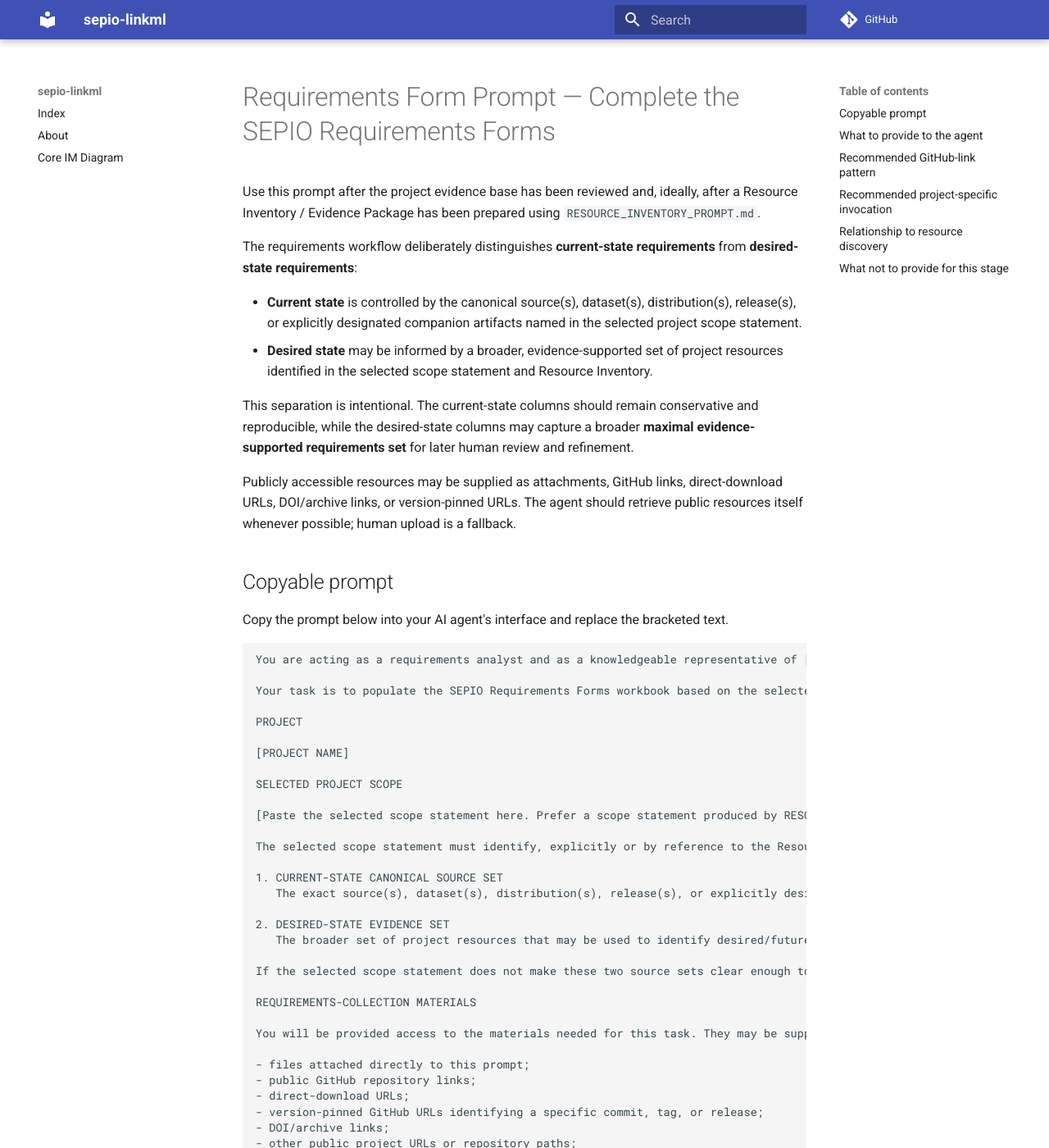
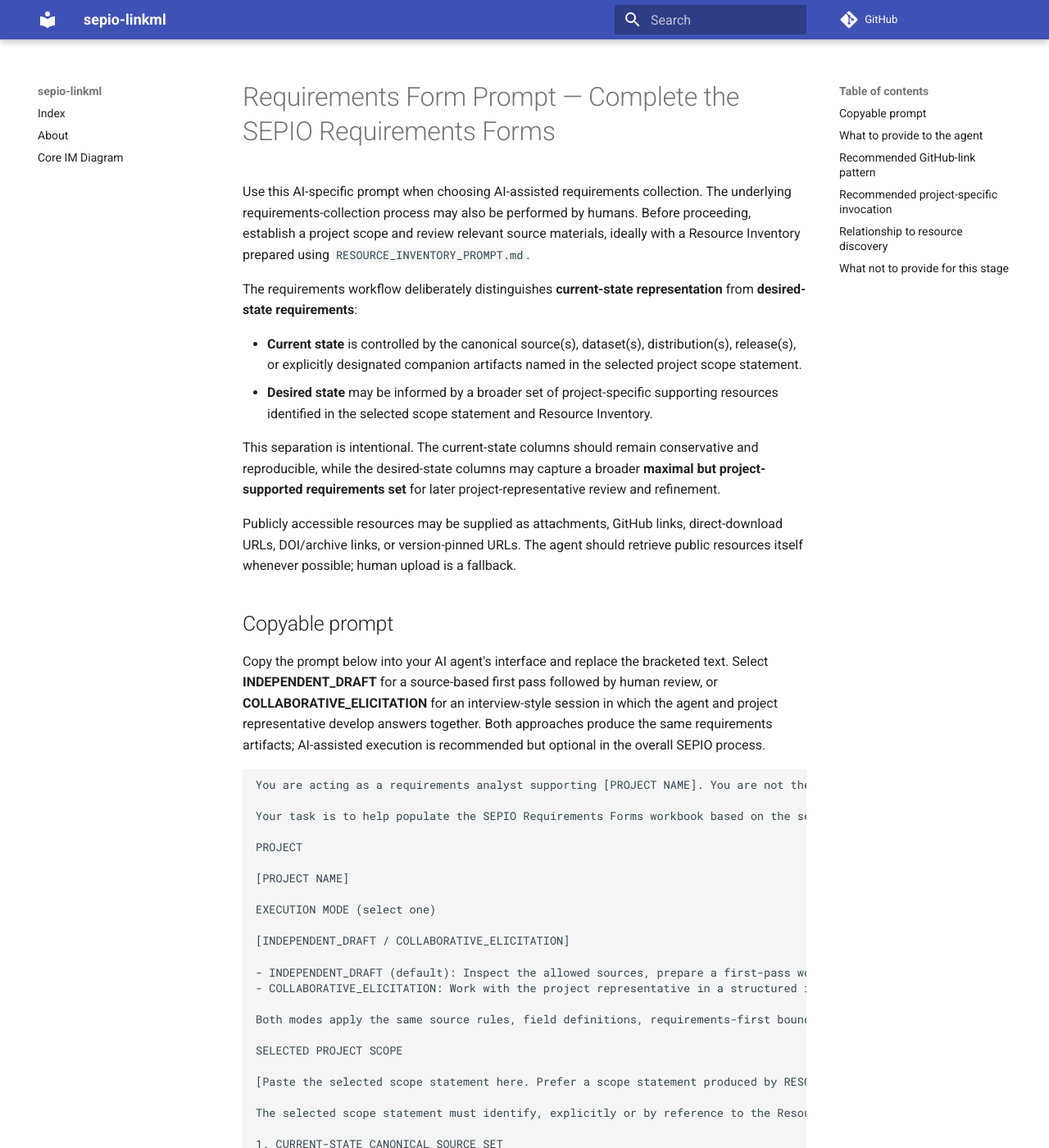
Before and after one commit to sepio-framework/sepio-linkml, an MkDocs documentation site: the page built from docs/requirements-collection/REQUIREMENTS_FORM_PROMPT.md, in a window 1280 px wide and 1400 px high. Shown: the whole window at 82% size. Built offline with MkDocs 1.6.1 and Material for MkDocs 9.7.7, drawn with Linux system fonts in a browser that asks for light colours; comment, search, counter and statistics services are not loaded; some of the changed text lies outside the part shown.

Commit message:
Update REQUIREMENTS_FORM_PROMPT.md

````diff
--- a/docs/requirements-collection/REQUIREMENTS_FORM_PROMPT.md
+++ b/docs/requirements-collection/REQUIREMENTS_FORM_PROMPT.md
@@ -1,28 +1,37 @@
 # Requirements Form Prompt — Complete the SEPIO Requirements Forms
 
-Use this prompt after the project evidence base has been reviewed and, ideally, after a Resource Inventory / Evidence Package has been prepared using `RESOURCE_INVENTORY_PROMPT.md`.
+Use this AI-specific prompt when choosing AI-assisted requirements collection. The underlying requirements-collection process may also be performed by humans. Before proceeding, establish a project scope and review relevant source materials, ideally with a Resource Inventory prepared using `RESOURCE_INVENTORY_PROMPT.md`.
 
-The requirements workflow deliberately distinguishes **current-state requirements** from **desired-state requirements**:
+The requirements workflow deliberately distinguishes **current-state representation** from **desired-state requirements**:
 
 - **Current state** is controlled by the canonical source(s), dataset(s), distribution(s), release(s), or explicitly designated companion artifacts named in the selected project scope statement.
-- **Desired state** may be informed by a broader, evidence-supported set of project resources identified in the selected scope statement and Resource Inventory.
+- **Desired state** may be informed by a broader set of project-specific supporting resources identified in the selected scope statement and Resource Inventory.
 
-This separation is intentional. The current-state columns should remain conservative and reproducible, while the desired-state columns may capture a broader **maximal evidence-supported requirements set** for later human review and refinement.
+This separation is intentional. The current-state columns should remain conservative and reproducible, while the desired-state columns may capture a broader **maximal but project-supported requirements set** for later project-representative review and refinement.
 
 Publicly accessible resources may be supplied as attachments, GitHub links, direct-download URLs, DOI/archive links, or version-pinned URLs. The agent should retrieve public resources itself whenever possible; human upload is a fallback.
 
 ## Copyable prompt
 
-Copy the prompt below into your AI agent's interface and replace the bracketed text.
+Copy the prompt below into your AI agent's interface and replace the bracketed text. Select **INDEPENDENT_DRAFT** for a source-based first pass followed by human review, or **COLLABORATIVE_ELICITATION** for an interview-style session in which the agent and project representative develop answers together. Both approaches produce the same requirements artifacts; AI-assisted execution is recommended but optional in the overall SEPIO process.
 
 ```text
-You are acting as a requirements analyst and as a knowledgeable representative of [PROJECT NAME].
+You are acting as a requirements analyst supporting [PROJECT NAME]. You are not the authoritative project representative; your draft findings and responses require confirmation by an authorized project representative.
 
-Your task is to populate the SEPIO Requirements Forms workbook based on the selected project scope and the project materials and workflow resources I provide.
+Your task is to help populate the SEPIO Requirements Forms workbook based on the selected project scope and the project materials and workflow resources I provide. Use the execution mode specified below. Preserve the project's terminology and separate requirements elicitation from downstream SEPIO mapping.
 
 PROJECT
 
 [PROJECT NAME]
+
+EXECUTION MODE (select one)
+
+[INDEPENDENT_DRAFT / COLLABORATIVE_ELICITATION]
+
+- INDEPENDENT_DRAFT (default): Inspect the allowed sources, prepare a first-pass workbook and Review Memo, and explicitly flag answers requiring the representative's confirmation. Do not present unreviewed answers as project-approved.
+- COLLABORATIVE_ELICITATION: Work with the project representative in a structured interview. For each row or a manageable group of related rows, summarize the question in project terms, offer a proposed response and its source basis when available, show a concrete record/example, and ask for clarification or confirmation. Record the agreed answer, rationale, source references, and unresolved points. Do not claim that an answer has been confirmed unless the representative actually confirms it. When the representative delegates particular answers for you to draft, mark them as **agent-proposed / unconfirmed** until reviewed. Allow later decisions to revise earlier answers and keep a brief, traceable decision log (in the Review Memo or another agreed project record) when the discussion requires it.
+
+Both modes apply the same source rules, field definitions, requirements-first boundary, and completion checks. A project may switch modes or use a hybrid approach when needed. In collaborative mode, the forms may be populated incrementally as the interview proceeds; generate final deliverables from the recorded responses when the session is completed. If the user has not selected a mode, use INDEPENDENT_DRAFT.
 
 SELECTED PROJECT SCOPE
 
@@ -33,7 +42,7 @@
 1. CURRENT-STATE CANONICAL SOURCE SET
    The exact source(s), dataset(s), distribution(s), release(s), or explicitly designated companion artifacts that control answers in the "Used in Current Data?" / current-state columns.
 
-2. DESIRED-STATE EVIDENCE SET
+2. DESIRED-STATE SUPPORTING-SOURCE SET
    The broader set of project resources that may be used to identify desired/future requirements.
 
 If the selected scope statement does not make these two source sets clear enough to apply reproducibly, stop and ask the project representative to clarify the scope before completing the forms.
@@ -48,14 +57,15 @@
 - version-pinned GitHub URLs identifying a specific commit, tag, or release;
 - DOI/archive links;
 - other public project URLs or repository paths;
-- a reviewed Resource Inventory / Evidence Package produced using `RESOURCE_INVENTORY_PROMPT.md`-  which may contain pointers/links to the types of resources above.
+- a reviewed Resource Inventory produced using `RESOURCE_INVENTORY_PROMPT.md` — which may contain pointers/links to the types of resources above.
 
 The core requirements-collection materials are:
 
 1. `Requirements_Collection_Forms.xlsx`
-2. `Requirements_Instructions_and_Guidance_for_AI.md`
+2. `Requirements_Instructions_and_Guidance_for_Agents.md`
+3. `Feedback_Log_Template.xlsx` (for process feedback)
 
-A project Resource Inventory / Evidence Package should also be supplied when available.
+A reviewed project Resource Inventory should also be supplied when available; a scope selected without one must still clearly designate its allowed sources.
 
 REQUIREMENTS MATERIAL LOCATIONS
 
@@ -63,10 +73,13 @@
 [ATTACHMENT OR URL TO Requirements_Collection_Forms.xlsx]
 
 Instructions and guidance:
-[ATTACHMENT OR URL TO Requirements_Instructions_and_Guidance_for_AI.md]
+[ATTACHMENT OR URL TO Requirements_Instructions_and_Guidance_for_Agents.md]
 
-Resource inventory / evidence package, if available:
+Resource Inventory, if available:
 [ATTACHMENT OR URL TO PROJECT_Resource_Inventory.md]
+
+Feedback Log template:
+[ATTACHMENT OR URL TO Feedback_Log_Template.xlsx]
 
 Additional project materials, if any:
 [ATTACHMENTS, URLS, DOI LINKS, OR REPOSITORY PATHS]
@@ -124,7 +137,7 @@
 
 RESOURCE INVENTORY / EVIDENCE PACKAGE
 
-13. When a reviewed Resource Inventory / Evidence Package is supplied:
+13. When a reviewed Resource Inventory is supplied:
    - use the selected scope statement as the controlling rule for current-state and desired-state evidence;
    - use sources classified as CURRENT_STATE_CANONICAL only for current-state answers unless the scope statement explicitly designates additional canonical companion artifacts;
    - use DESIRED_STATE_SUPPORT sources only for desired-state reasoning, unless they are also designated CURRENT_STATE_CANONICAL;
@@ -141,17 +154,17 @@
 
 16. If the Resource Inventory identifies material that a human may need to provide, first determine whether you can retrieve it yourself. Human upload is a fallback, not the default.
 
-Use `Requirements_Instructions_and_Guidance_for_AI.md` to understand each form, question, controlled value, and response convention.
+Use `Requirements_Instructions_and_Guidance_for_Agents.md` to understand each form, question, controlled value, and response convention.
 
 CURRENT-STATE VS DESIRED-STATE RULES
 
 17. Treat the two requirements columns as answering different questions.
 
-CURRENT STATE / F1:
+CURRENT STATE / [F1]:
 "What is represented in the canonical current-state source set selected for this review?"
 
-DESIRED STATE / F2:
-"What should the SEPIO-based representation support, based on the maximal evidence-supported project requirements allowed by the selected scope?"
+DESIRED STATE / [F2]:
+"What should the SEPIO-based representation support, based on the maximal project-supported project requirements allowed by the selected scope?"
 
 18. Populate CURRENT STATE strictly from the selected CURRENT-STATE CANONICAL SOURCE SET.
 
@@ -165,7 +178,7 @@
 - a downstream application;
 unless that resource is explicitly included in the selected current-state canonical source set.
 
-19. Populate DESIRED STATE from the broader DESIRED-STATE EVIDENCE SET permitted by the selected scope statement.
+19. Populate DESIRED STATE from the broader DESIRED-STATE SUPPORTING-SOURCE SET permitted by the selected scope statement.
 
 This may include, when relevant and not explicitly out of scope:
 - explicit future requirements or roadmaps;
@@ -176,13 +189,13 @@
 - other project-maintained representations;
 - project examples, competency questions, or implementation guidance.
 
-20. For the initial requirements pass, prefer a MAXIMAL EVIDENCE-SUPPORTED desired-state requirements set when the selected scope authorizes it.
+20. For the initial requirements pass, prefer a MAXIMAL BUT PROJECT-SUPPORTED desired-state requirements set when the selected scope authorizes it.
 
-"Maximal" does NOT mean speculative. Every desired-state Y/M answer must be supported by project-specific evidence.
+"Maximal" does NOT mean speculative. Every [F2] `Y` or `M` must have an identifiable project-specific basis; `M` must additionally specify a genuine uncertainty rather than a speculative possibility.
 
-The human reviewer may later narrow or remove desired-state requirements.
+An authorized project representative must review and confirm the resulting requirements, and may refine, narrow, or remove proposed desired-state capabilities.
 
-21. When a desired-state answer differs from the current-state answer, explicitly document the supporting source in the form's `Explanation / Considerations` field.
+21. For every desired-state `Y` or `M`, document the project-specific basis in [F4] Basis for F2 Response, including maturity and unresolved questions where relevant. Summarize the basis in the independently readable [F5] Explanation / Considerations. When [F2] differs from [F1], make that distinction explicit.
 
 When useful, classify the desired-state support using one of these labels:
 
@@ -195,7 +208,7 @@
 - DOCUMENTED_MODEL_INTENT
   A paper, model/design document, curation guide, or other authoritative project documentation describes the capability as part of the intended project model or data product, even if it is absent from the selected canonical current-state source.
 
-Recommended explanation format when F1 and F2 differ:
+Recommended explanation format when [F1] and [F2] differ:
 
 "Current state: [brief canonical-source observation].
 Desired-state support: [SUPPORT TYPE] — [Source ID/title/version]: [brief evidence and rationale]."
@@ -233,7 +246,7 @@
 
 30. Preserve project-specific terminology and examples in explanatory fields where useful.
 
-31. For each non-obvious answer, keep track of the source evidence that supports it so that the answer can be reviewed and traced back to its source.
+31. For each non-obvious answer, keep track of the source material that supports it so that the answer can be reviewed and traced back to its source.
 
 32. Assess the project comprehensively across:
    - claim/assertion types;
@@ -281,15 +294,15 @@
    - identify contradictions;
    - identify unanswered or weakly supported questions;
    - identify places where free text implies a requirement not captured by a structured response;
-   - verify that every F1/current-state Y/M answer is supported by the selected current-state canonical source set;
-   - verify that every broader F2/desired-state Y/M answer is supported by an allowed desired-state source;
-   - verify that F1 and F2 were not conflated;
+   - verify that each [F1] assessment is traceable to the selected current-state canonical source set, with a clear distinction between demonstrated absence and insufficient inspection;
+   - verify that each [F2] `Y` or `M` has project-specific support from an allowed desired-state source, documented in [F4], and that each `M` specifies what remains unresolved;
+   - verify that [F1] and [F2] were not conflated, and that current features intentionally excluded from the future design are not automatically marked desired;
    - make sure upstream evidence/provenance capabilities were not incorrectly attributed to the canonical project source;
    - make sure process provenance described in documentation is not automatically treated as provenance stored in canonical records;
    - make sure downstream transformations are not treated as native current-state representation unless the selected scope says otherwise;
-   - verify that the Explanation / Considerations field names the desired-state supporting source whenever F2 differs materially from F1.
+   - verify that [F5] Explanation / Considerations gives a self-contained rationale for both assessments and, when [F2] differs materially from [F1], identifies the supporting source and explains the distinction.
 
-42. Preserve unresolved issues rather than forcing a Y/N answer when the evidence supports uncertainty.
+42. Preserve unresolved issues rather than forcing a Y/N answer when the project materials support uncertainty. When collaborative elicitation changes an earlier answer, record the reason for the revision and update the workbook consistently.
 
 DELIVERABLES
 
@@ -309,7 +322,7 @@
 
 If a prior requirements version is supplied, increment or retain the version according to the project representative's instruction. If no version is specified, use `v0.1`.
 
-Preserve the original workbook formatting and structure, including existing row heights and any validation rules. Do not rebuild the template, change its field numbering, or add validation rules not present in the supplied workbook. In EIT, F7 (Specific Kinds of this Item Type) is optional; Evidence Item Group is a column, not a category row. In PROV, levels are identified by the Provenance Level column, not informational rows.
+Preserve the original workbook formatting and structure, including existing row heights and any validation rules. Do not rebuild the template, change its field numbering, or add validation rules not present in the supplied workbook. In EIT, [F7] Example(s) from Your Data and [F12] Specific Kinds of this Item Type are optional; Evidence Item Group is an informational column, not a requirement row. In PROV, levels are identified by the Provenance Level column, not informational rows. Use the supplied workbook's current headings, including [F3] Basis for F1 Response and [F4] Basis for F2 Response.
 
 B. Requirements Review Memo
 
@@ -322,40 +335,46 @@
 1. Project scope used
    - reproduce or precisely summarize the selected scope statement;
    - explicitly identify the CURRENT-STATE CANONICAL SOURCE SET;
-   - explicitly identify the DESIRED-STATE EVIDENCE SET.
+   - explicitly identify the DESIRED-STATE SUPPORTING-SOURCE SET.
 
 2. Requirements-workflow materials used
 
 3. Sources used for CURRENT-STATE requirements
-   - list the exact datasets/distributions/schema artifacts that controlled F1/current-state responses;
+   - list the exact datasets/distributions/schema artifacts that controlled [F1]/current-state responses;
    - record exact versions/releases/commits/DOI/archive versions/retrieval dates as applicable;
    - explain any explicitly designated canonical companion artifacts.
 
 4. Sources used for DESIRED-STATE requirements
-   - list the broader sources actually used to populate F2/desired-state responses;
+   - list the broader sources actually used to populate [F2]/desired-state responses;
    - group or annotate them where useful as:
      EXPLICIT_FUTURE_REQUIREMENT,
      EXISTING_PROJECT_CAPABILITY_NOT_IN_CANONICAL_EXPORT,
      DOCUMENTED_MODEL_INTENT;
    - identify sources considered but excluded from desired-state reasoning and why.
 
-5. High-confidence conclusions
+5. Project data landscape and current-state requirements findings
+   - begin with a concise executive overview of the project's EPC representation and principal findings;
+   - describe the principal datasets or products, their approximate scale when grounded, and their relationships;
+   - summarize what [F1] establishes across CT, CRS, RCS (where applicable), EIT, EINT, and PROV, and how the forms relate;
+   - explain important source-native semantics, especially where records combine several provenance or evidence meanings.
 
-6. Answers requiring human review
+6. High-confidence conclusions
 
-7. Apparent conflicts or missing information
+7. Answers requiring human review
 
-8. Files/resources the agent was unable to access, if any
+8. Apparent conflicts or missing information
 
-9. Form/guidance questions that were difficult to interpret
+9. Files/resources the agent was unable to access, if any
 
-10. Important assumptions made
+10. Form/guidance questions that were difficult to interpret
 
-11. Project observations that suggest improvements to the requirements forms or guidance
+11. Important assumptions made
 
-12. Diverse representative data examples
+12. Project observations that suggest improvements to the requirements forms or guidance
 
-Include a small but diverse set of concrete examples that make the requirements tangible.
+13. Diverse representative data examples
+
+Include a small but diverse set of concrete examples that make the requirements tangible; use stable IDs `EX01`, `EX02`, etc., with descriptions, compact source-native field/value snippets, and a verifiable record pointer where available.
 
 Provide:
 - a few CURRENT-STATE examples directly from the selected canonical source set; and
@@ -387,7 +406,7 @@
 
 Do not fabricate values to make examples look complete.
 
-C. Source-access status
+C. Source-access status (section of the Review Memo, not a separate required file)
 
 Include a concise statement confirming:
 
@@ -397,9 +416,9 @@
 - whether the review used version-pinned or moving-source URLs;
 - any public resources that could not be retrieved.
 
-D. Requirements-collection Feedback Log
+D. Requirements-collection Feedback Log (separate process-improvement artifact)
 
-Return a completed project-specific copy of the supplied `Feedback_Log_Template.xlsx`, named `[PROJECT]_Requirements_Feedback_Log_v[VERSION]_[YYYYMMDD]_[HHMM].xlsx`. Follow the template’s `Agent Instructions` and `Controlled Vocabularies`. Record concrete suggestions to improve forms, fields, controlled responses, instructions, or the process, with sheet/field references and rationale where possible. Do not use this log to replace the Review Memo’s project-specific unresolved questions. Do not change the master requirements template or guidance on the basis of feedback. If no issues are identified, report that explicitly in the log or handoff.
+Return a completed project-specific copy of `Feedback_Log_Template.xlsx`, named `[PROJECT]_Requirements_Feedback_Log_v[VERSION]_[YYYYMMDD]_[HHMM].xlsx`. Follow the template’s `Agent Instructions` and `Controlled Vocabularies`. Record concrete suggestions to improve forms, fields, controlled responses, instructions, or the process, with sheet/field references and rationale where possible. Do not use this log to replace the Review Memo’s project-specific unresolved questions. Do not change the master requirements template or guidance on the basis of feedback. If no issues are identified, report that explicitly in the log or handoff. Do not put starter-kit feedback in place of project requirements or unresolved project-specific questions.
 
 Do not proceed to Requirement→SEPIO mapping or generate a SEPIO covering model unless I explicitly ask you to do so.
 ```
@@ -418,7 +437,7 @@
 The selected scope statement should clearly identify:
 
 1. the canonical current-state source set controlling current-state answers; and
-2. the broader evidence set allowed to inform desired-state answers.
+2. the broader supporting-source set allowed to inform desired-state answers.
 
 If the Resource Inventory provides multiple provisional scope alternatives, the project representative should normally select one before requirements completion.
 
@@ -431,7 +450,7 @@
 https://github.com/sepio-framework/sepio-linkml/blob/main/docs/requirements-collection/Requirements_Collection_Forms.xlsx
 
 Instructions and guidance:
-https://github.com/sepio-framework/sepio-linkml/blob/main/docs/requirements-collection/Requirements_Instructions_and_Guidance_for_AI.md
+https://github.com/sepio-framework/sepio-linkml/blob/main/docs/requirements-collection/Requirements_Instructions_and_Guidance_for_Agents.md
 ```
 
 For a reproducible requirements run, prefer links pinned to an exact commit or release.
@@ -449,6 +468,9 @@
 SELECTED PROJECT SCOPE:
 [PASTE THE SELECTED SCOPE STATEMENT]
 
+EXECUTION MODE:
+[INDEPENDENT_DRAFT or COLLABORATIVE_ELICITATION]
+
 REQUIREMENTS FORM PROMPT:
 [URL TO REQUIREMENTS_FORM_PROMPT.md]
 
@@ -464,9 +486,9 @@
 RESOURCE INVENTORY:
 [URL OR ATTACHMENT FOR PROJECT_Resource_Inventory.md]
 
-Use the selected current-state canonical source set strictly for F1/current-state answers.
-Use the broader desired-state source set allowed by the selected scope to build an evidence-supported maximal F2/desired-state requirements set.
-If F2 differs from F1, name the desired-state supporting source and support type in Explanation / Considerations.
+Use the selected current-state canonical source set strictly for [F1]/current-state answers.
+Use the broader desired-state source set allowed by the selected scope to build a maximal but project-supported [F2]/desired-state requirements set.
+If [F2] differs from F1, name the desired-state supporting source and support type in Explanation / Considerations.
 ```
 
 ## Relationship to resource discovery
````
Also changed, not shown: other parts of docs/requirements-collection/REQUIREMENTS_FORM_PROMPT.md (+3 -3 lines).
